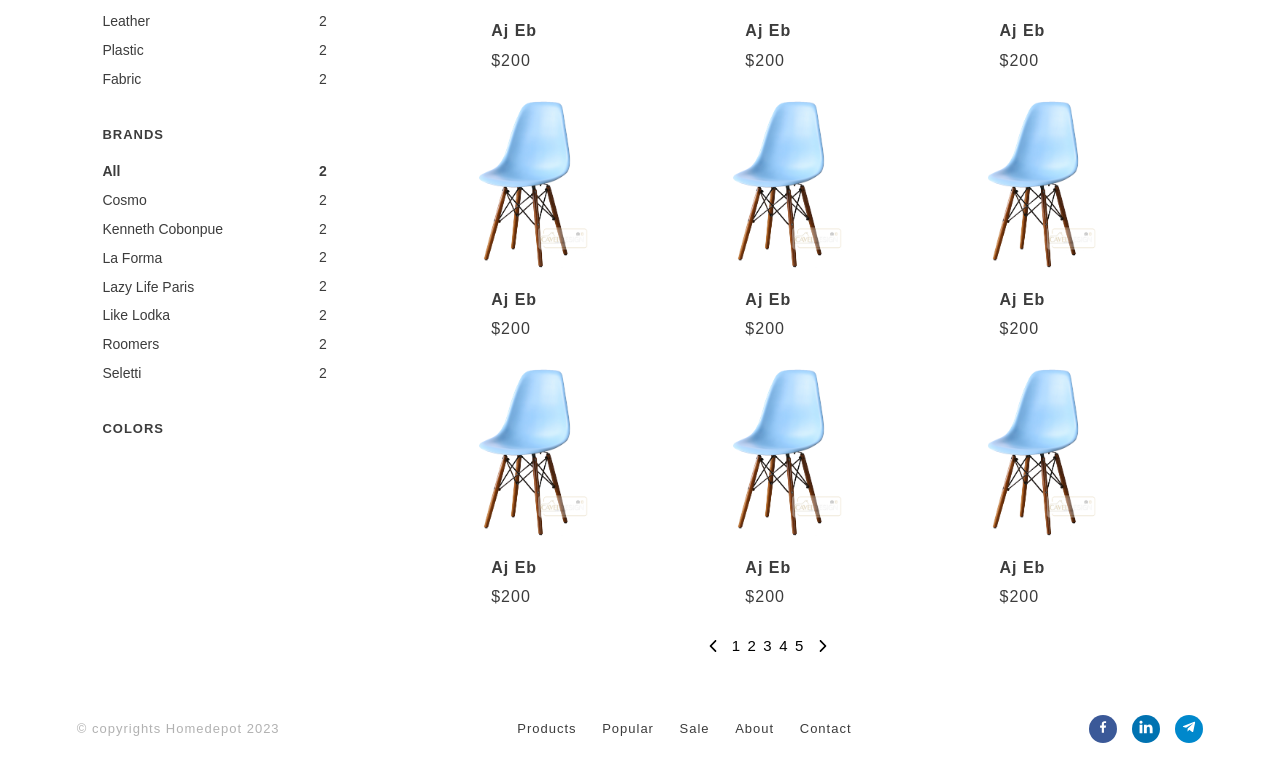
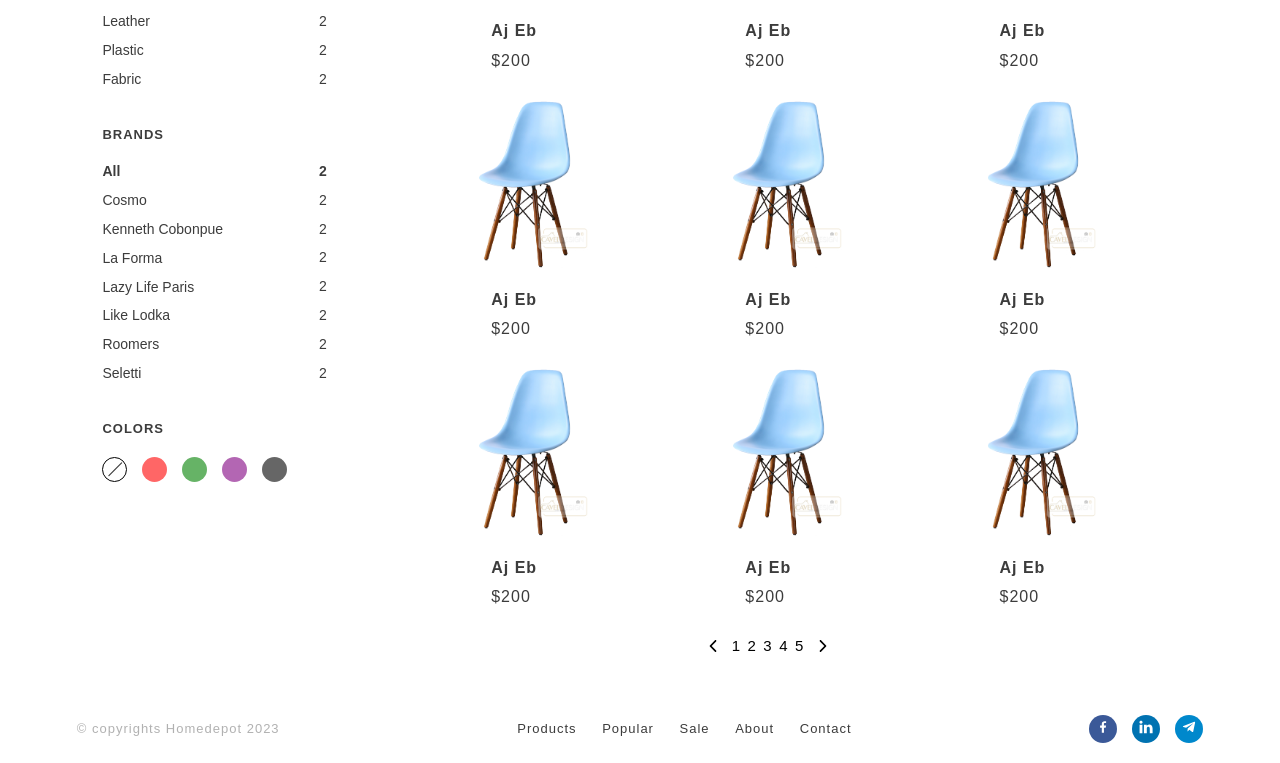
Before and after one commit to Michicko/homedepot, a Next.js app: page /shop in a window 1280 px wide. Shown: the part 867-1630 px from the top of the page. Built offline with nearby package versions, Linux system fonts and the light colour scheme.

Commit message:
added color filter

```diff
--- a/components/Colors.js
+++ b/components/Colors.js
@@ -1,8 +1,41 @@
 import utilsStyles from "./Utils.module.css";
+import { IoMdCheckmark } from "react-icons/io";
+import { BsSlashLg } from "react-icons/bs";
 
 const Colors = () => {
-  const colors = ["red", "green", "purple", "black"];
-  return <div className={utilsStyles.colors}></div>;
+  const colors = ["all", "red", "green", "purple", "black"];
+  const current = "all";
+  return (
+    <div className={utilsStyles.colors}>
+      {colors.map((color) => {
+        return (
+          <button
+            className={
+              color === "all" && current === "all"
+                ? `${utilsStyles.color} ${utilsStyles.all} ${utilsStyles.active}`
+                : color === "all"
+                ? `${utilsStyles.color} ${utilsStyles.all}`
+                : color === current
+                ? `${utilsStyles.color} ${utilsStyles.active}`
+                : utilsStyles.color
+            }
+            style={
+              color === "all"
+                ? { background: "transparent", border: "1px solid #000" }
+                : { background: color }
+            }
+          >
+            {color === current && color !== "all" && (
+              <IoMdCheckmark className={utilsStyles["color-icon"]} />
+            )}
+            {color === "all" && (
+              <BsSlashLg className={utilsStyles["color-icon"]} />
+            )}
+          </button>
+        );
+      })}
+    </div>
+  );
 };
 
 export default Colors;
--- a/components/Utils.module.css
+++ b/components/Utils.module.css
@@ -2,6 +2,40 @@
   width: 100%;
   display: flex;
   flex-wrap: wrap;
+}
+
+.colors > *:not(:last-child) {
+  margin-right: 1.5rem;
+  margin-bottom: 1.5rem;
+}
+
+.color {
+  height: 2.5rem;
+  width: 2.5rem;
+  border: none;
+  border-radius: 50%;
+  outline: none;
+  opacity: 0.6;
+  display: flex;
+  justify-content: center;
+  align-items: center;
+}
+
+.color:hover,
+.color:active,
+.color.active,
+.color.all.active {
+  opacity: 1;
+}
+
+.color-icon {
+  height: 1.85rem;
+  width: 1.85rem;
+  color: var(--white-color);
+}
+
+.color.all .color-icon {
+  color: var(--primary-color);
 }
 
 .sort-container {
--- a/pages/shop.js
+++ b/pages/shop.js
@@ -11,6 +11,7 @@
 import { changeView } from "@/features/pageSlice";
 import MobileHero from "@/components/MobileHero";
 import CustomSelect from "@/components/CustomSelect";
+import Colors from "@/components/Colors";
 
 const Shop = () => {
   const materials = ["wood", "metal", "leather", "plastic", "fabric"];
@@ -93,7 +94,7 @@
             <h3 className={`${styles["shop-heading"]} ${styles.sm}`}>BRANDS</h3>
             <Filters name={"brand"} filters={brands} />
             <h3 className={`${styles["shop-heading"]} ${styles.sm}`}>COLORS</h3>
-            <div className="colors"></div>
+            <Colors />
           </aside>
           <main className={styles["shop-content"]}>
             <div className={styles["shop-topbar"]}>
```
